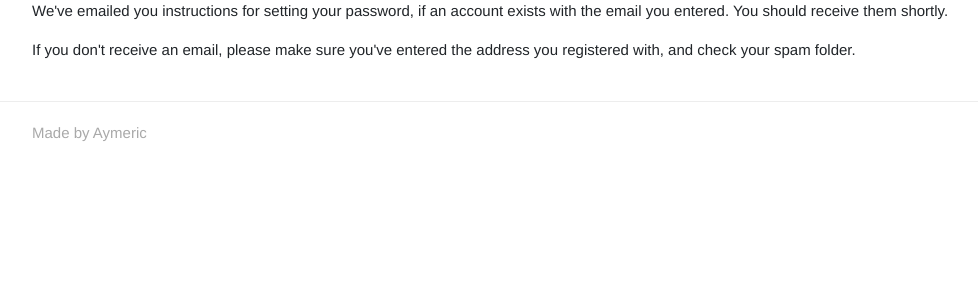
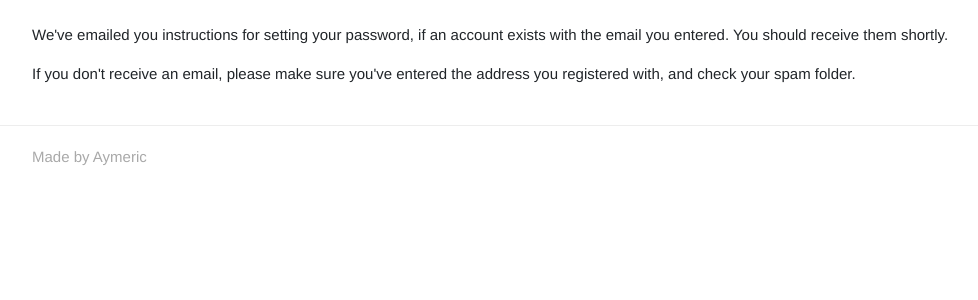
Before and after one commit to comanezz/unicorn_attractor, a Django app: a page that uses templates/registration/password_reset_done.html in a window 1280 px wide. Shown: the part 56-356 px from the top of the page, without its empty margins (53-1031 px from the left). Run offline with Django 3.2, Linux system fonts and the light colour scheme; some libraries are stand-ins or nearby versions.

Commit message:
Margin top added

```diff
--- a/templates/registration/password_reset_done.html
+++ b/templates/registration/password_reset_done.html
@@ -3,6 +3,6 @@
 {% block title %}Password reset successful{% endblock %}
 
 {% block content %}
-<p>We've emailed you instructions for setting your password, if an account exists with the email you entered. You should receive them shortly.</p>
+<p class="mt-4">We've emailed you instructions for setting your password, if an account exists with the email you entered. You should receive them shortly.</p>
 <p>If you don't receive an email, please make sure you've entered the address you registered with, and check your spam folder.</p>
 {% endblock %}
```
